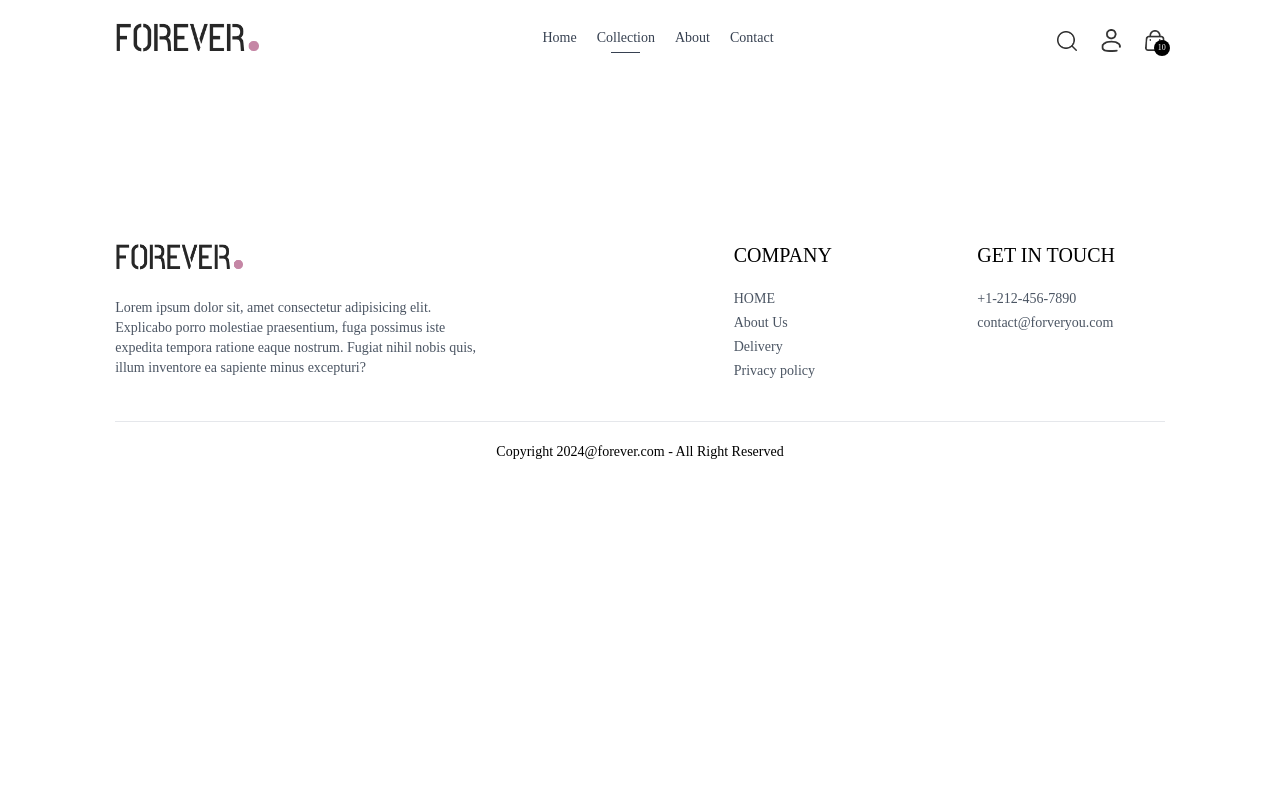
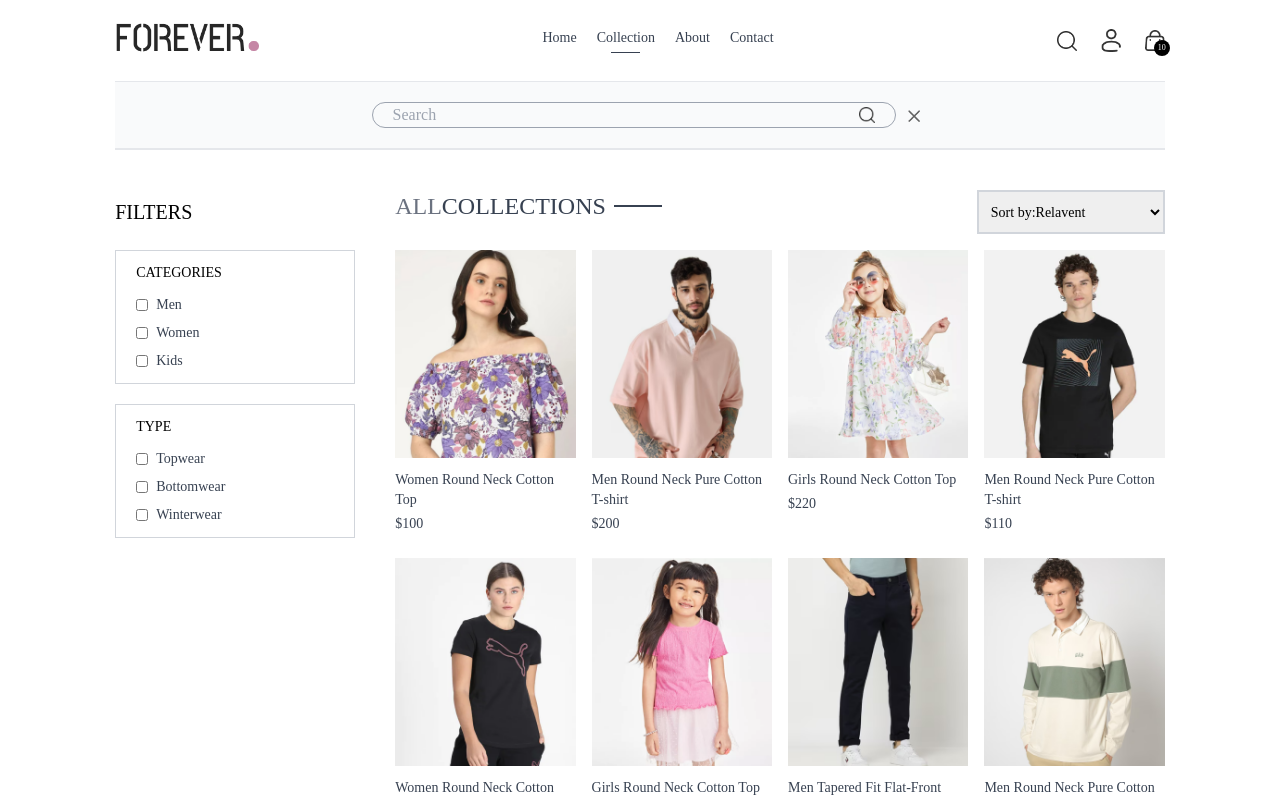
Before and after one commit to Huntercoding02/e-commerce, a React (Vite) app: page /collection in a window 1280 px wide. Both pictures are taken after a click on the picture 1066 px from the left and 40 px from the top of the page. Shown: the top 800 px of the page. Built offline with nearby package versions, Linux system fonts and the light colour scheme.

Commit message:
feat:collection

```diff
--- a/src/App.jsx
+++ b/src/App.jsx
@@ -11,14 +11,15 @@
 import Orders from './pages/Orders'
 import NavBar from './components/NavBar'
 import Footer from './components/Footer'
-import Collections from './pages/Collections'
+import SearchBar from './components/SearchBar'
 const App = () => {
   return (
     <div className=' px-4 sm:px-[5vw] md:px-[7vw] lg:px-[9vw]' >
       <NavBar/>
+      <SearchBar/>
     <Routes>
       <Route path='/' element={<Home/>}/>
-      <Route paht='/collection' element={<Collection/>} />
+      <Route path='/collection' element={<Collection/>} />
       <Route path='/about' element={<About/>} />
       <Route path='/contact' element={<Contact/>} />
       <Route path='/product/:productId' element={<Product/>}/>
--- a/src/components/NavBar.jsx
+++ b/src/components/NavBar.jsx
@@ -1,9 +1,14 @@
-import React, { useState } from "react";
+import React, { useContext, useState } from "react";
 import { assets } from "../assets/assets";
 import { NavLink } from "react-router-dom";
 import { Link } from "react-router-dom";
+import { ShopContext } from "../context/ShopCentext";
 const NavBar = () => {
   const [visible,setVisible] = useState(false)
+
+  const{setShowSearch} = useContext(ShopContext)
+
+
   return (
     <div className="flex items-center justify-between py-5 font-medium">
      <Link to="/">
@@ -32,7 +37,7 @@
         </NavLink>
       </ul>
       <div className="flex items-center gap-6">
-        <img src={assets.search_icon} className="w-5 cursor-pointer" alt="" />
+        <img onClick={()=>setShowSearch(true)} src={assets.search_icon} className="w-5 cursor-pointer" alt="" />
         <div className="group relative">
           <img
             className="w-5 cursor-pointer"
--- /dev/null
+++ b/src/components/SearchBar.jsx
@@ -0,0 +1,30 @@
+import React, { useContext, useEffect, useState } from 'react'
+import { ShopContext } from '../context/ShopCentext'
+import { assets } from '../assets/assets'
+import { useLocation } from 'react-router-dom'
+
+const SearchBar = () => {
+    const {search,setSearch,showSearch,setShowSearch} = useContext(ShopContext)
+    const location = useLocation()
+    const [visible,setVisible] = useState(false)
+  useEffect(()=>{
+   if(location.pathname.includes('collection') ){
+    setVisible(true)
+   }else{
+    setVisible(false)
+   }
+
+  },[location])
+
+    return showSearch && visible ? (
+    <div className='border-t border-b bg-gray-50 text-center'>
+      <div className='inline-flex items-center justify-center border border-gray-400 px-5 my-5 mx-3 rounded-full w-3/4 sm:w-1/2'>
+      <input value={search} onChange={(e)=>setSearch(e.target.value)} className='flex-1 outline-none bg-inherit' type="text" placeholder='Search' />
+        <img className='w-4' src={assets.search_icon} alt="" />
+        </div>
+        <img onClick={()=>setShowSearch(false)} className='inline w-3 cursor-pointer' src={assets.cross_icon} alt="" />
+        </div>
+  ): null
+}
+
+export default SearchBar
--- a/src/context/ShopCentext.jsx
+++ b/src/context/ShopCentext.jsx
@@ -1,4 +1,4 @@
-import { createContext } from "react";
+import { createContext, useState } from "react";
 import { products } from "../assets/assets";
 
 export const ShopContext = createContext()
@@ -7,11 +7,13 @@
 
     const currency ='$';
     const delivery_fee = 10;
-
+    const [search,setSearch] = useState('')
+    const [showSearch,setShowSearch] = useState(false)
 
 
     const value ={
-        products , currency , delivery_fee
+        products , currency , delivery_fee,search,
+        setSearch,showSearch,setShowSearch
     }
 
 
--- a/src/index.css
+++ b/src/index.css
@@ -16,6 +16,10 @@
     font-weight: 400;
     font-style: normal;
   }
+
+  ::-webkit-scrollbar{
+    display: none;
+  }
   @media(max-width:640px){
     a.active{
         background-color: black;
--- a/src/pages/Collection.jsx
+++ b/src/pages/Collection.jsx
@@ -1,8 +1,155 @@
-import React from 'react'
+import React, { useContext, useEffect, useState } from 'react'
+import { ShopContext } from '../context/ShopCentext'
+import { assets } from '../assets/assets'
+import Title from '../components/Title'
+import ProductItem from '../components/ProductItem'
 
 const Collection = () => {
+
+  const {products , search ,showSearch} = useContext(ShopContext)
+  const [showFilter,setShowFilter] = useState(false)
+  const [filterProducts,setFilterProducts] =useState([])
+  const [category,setCategory] = useState([])
+  const [subCategory,setSubCategory] = useState([])
+  const [sortType,setSortType] = useState('relavant')
+
+  const toggleCategory = (e)=>{
+
+    if(category.includes(e.target.value)){
+      setCategory(prev=>prev.filter(item => item !== e.target.value))
+    }else{
+      setCategory(prev =>[...prev,e.target.value])
+    }
+  }
+
+  const toggleSubCategory = (e)=>{
+    if(subCategory.includes(e.target.value)){
+      setSubCategory(prev=>prev.filter(item => item !== e.target.value))
+    }else{
+      setSubCategory(prev =>[...prev,e.target.value])
+    }
+  }
+  const applyFilter = ()=>{
+    let productsCopy = products.slice()
+
+    if(showSearch && search){
+      productsCopy = productsCopy.filter(item => item.name.toLowerCase().includes(search.toLowerCase()))
+    }
+    if(category.length>0){
+      productsCopy = productsCopy.filter(item => category.includes(item.category))
+    }
+
+    if(subCategory.length>0){
+      productsCopy = productsCopy.filter(item => subCategory.includes(item.subCategory))
+    }
+    setFilterProducts(productsCopy)
+  }
+
+  const sortProduct = ()=>{
+
+    let fpCopy = filterProducts.slice()
+    for(let i=0;i<fpCopy.length;i++){
+
+      let count = fpCopy[i]
+
+
+      console.log(count);
+
+    }
+
+
+    switch(sortType){
+      case 'low-high':
+        setFilterProducts(fpCopy.sort((a,b)=>(a.price - b.price)))
+        break;
+      case 'high-low':
+      setFilterProducts(fpCopy.sort((a,b)=>(b.price - a.price)))
+      break;
+
+      case 'a-z':
+        setFilterProducts(fpCopy.sort((a, b) => a.name.localeCompare(b.name)))
+        break
+
+        case 'z-a':
+          setFilterProducts(fpCopy.sort((a, b) => b.name.localeCompare(a.name)))
+          break
+
+      default:
+        applyFilter()
+        break
+    }
+  }
+  useEffect(()=>{
+    applyFilter()
+  },[category,subCategory,search,showSearch])
+
+  useEffect(()=>{
+    sortProduct()
+  },[sortType])
   return (
-    <div>Collecfgfgfgfgftion</div>
+    <div className='flex flex-col sm:flex-row gap-1 sm:gap-10 pt-10 border-t'>
+      {/* Filter Option */}
+      <div className='min-w-60'>
+        <p onClick={()=>setShowFilter(!showFilter)} className='my-2 text-xl flex items-center cursor-pointer gap-2'>FILTERS
+          <img className={`h-3 sm:hidden ${showFilter? 'rotate-90':''}`} src={assets.dropdown_icon} alt="" />
+        </p>
+      {/* Category filter */}
+      <div className={`border border-gray-300 pl-5 py-3 mt-6 ${showFilter ? '':'hidden'} sm:block`}>
+        <p className='mb-3 text-sm font-medium'>CATEGORIES</p>
+        <div className='flex flex-col gap-2 text-sm font-light text-gray-700'>
+            <p className='flex gap-2'>
+              <input className='w-3' type="checkbox" value={'Men'} onChange={toggleCategory} /> Men
+            </p>
+            <p className='flex gap-2'>
+              <input className='w-3' type="checkbox" value={'Women'}onChange={toggleCategory}/> Women
+            </p>
+            <p className='flex gap-2'>
+              <input className='w-3' type="checkbox" value={'Kids'}onChange={toggleCategory}/> Kids
+            </p>
+        </div>
+      </div>
+      {/* Sub Cart filter */}
+      <div className={`border border-gray-300 pl-5 py-3 my-5 ${showFilter ? '':'hidden'} sm:block`}>
+        <p className='mb-3 text-sm font-medium'>TYPE</p>
+        <div className='flex flex-col gap-2 text-sm font-light text-gray-700'>
+            <p className='flex gap-2'>
+              <input className='w-3' type="checkbox" value={'Topwear'} onChange={toggleSubCategory} /> Topwear
+            </p>
+            <p className='flex gap-2'>
+              <input className='w-3' type="checkbox" value={'Bottomwear'} onChange={toggleSubCategory}/> Bottomwear
+            </p>
+            <p className='flex gap-2'>
+              <input className='w-3' type="checkbox" value={'Winterwear'} onChange={toggleSubCategory}/> Winterwear
+            </p>
+        </div>
+      </div>
+      </div>
+
+      {/* Right side*/}
+      <div className='flex-1'>
+
+        <div className='flex justify-between text-base sm:text-2xl mb-4'>
+          <Title text1={'ALL'} text2={'COLLECTIONS'}/>
+          {/* product Sort */}
+          <select onClick={(e)=>setSortType(e.target.value)} className='border-2 border-gray-300 text-sm px-2'>
+            <option value="relavent">Sort by:Relavent</option>
+            <option value="low-high">Sort by:Low to High price</option>
+            <option value="high-low">Sort by:High to Low price</option>
+            <option value="a-z">Sort by:A to Z</option>
+            <option value="z-a">Sort by:Z to A</option>
+          </select>
+        </div>
+        {/* Map products */}
+        <div className='grid grid-cols-2 md:grid-cols-3 lg:grid-cols-4 gap-4 gap-y-6'>
+          {
+            filterProducts.map((item,index)=>(
+              <ProductItem key={index} name={item.name} id={item._id} price={item.price} image={item.image}/>
+            ))
+          }
+        </div>
+      </div>
+
+      </div>
   )
 }
 
--- a/src/pages/Collections.jsx
+++ /dev/null
@@ -1,9 +0,0 @@
-import React from 'react'
-
-const Collections = () => {
-  return (
-    <div>Collections</div>
-  )
-}
-
-export default Collections
--- a/src/pages/Product.jsx
+++ b/src/pages/Product.jsx
@@ -1,9 +1,79 @@
-import React from 'react'
+import React, { useContext, useEffect, useState } from 'react'
+import { useParams } from 'react-router-dom'
+import { ShopContext } from '../context/ShopCentext'
+import { assets } from '../assets/assets'
 
 const Product = () => {
-  return (
-    <div>Product</div>
-  )
+
+  const {productId} = useParams()
+  const {products,currency} = useContext(ShopContext)
+  const [productData,setProductData] = useState(false)
+  const [image,setImage] = useState('')
+  const [size,setSize] = useState('')
+
+  const fetchProductData = async ()=>{
+
+    products.map((item)=>{
+      if(item._id === productId){
+        setProductData(item)
+        setImage(item.image[0])
+        console.log(item);
+
+        return null
+      }
+    })
+  }
+
+
+  useEffect(()=>{
+    fetchProductData()
+  },[productId,products])
+
+  return productData ? (
+    <div className='border-t-2 pt-10 transition-opacity ease-in duration-500 opacity-100'>
+      {/*----------------- Product Data -------------------*/}
+      <div className='flex gap-12 sm:gap-12 flex-col sm:flex-row'>
+
+        {/* -----------Product Image ---------------- */}
+      {/* Product Image */}
+      <div className='flex-1 flex flex-col-reverse gap-3 sm:flex-row'>
+        <div className='flex sm:flex-col overflow-x-auto sm:overflow-y-scroll justify-between sm:justify-normal sm:w-[18.7%] w.full'>
+          {
+            productData.image.map((item,index)=>(
+              <img onClick={()=>setImage(item)} src={item} key={index} className='w-[24%] sm:w-full sm:mb-3 flex-shrink-0 cursor-pointer' alt="" />
+            ))
+          }
+        </div>
+        <div className='w-full sm:w-[80%]'>
+          <img  src={image} className='w-full h-auto' alt="" />
+
+        </div>
+      </div>
+      {/* --------------- Product Info ----------------*/}
+      <div className='flex-1'>
+        <h1 className='font-medium text-2xl mt-2'>{productData.name}</h1>
+        <div className='flex items-center gap-1 mt-2'>
+          <img src={assets.star_icon} alt="" className="w-3 5" />
+          <img src={assets.star_icon} alt="" className="w-3 5" />
+          <img src={assets.star_icon} alt="" className="w-3 5" />
+          <img src={assets.star_icon} alt="" className="w-3 5" />
+          <img src={assets.star_dull_icon} alt="" className="w-3 5" />
+          <p className='pl-2'>(122)</p>
+        </div>
+        <p className='mt-5 text-3xl font-medium'>{currency}{productData.price}</p>
+          <p className='mt-5 text-gray-500 md:w-4/5'>{productData.description}</p>
+          <div className='flex flex-col gap-4 my-8'>
+            <p>Select Size</p>
+            <div className='flex gap-2'>
+              {productData.sizes.map((item,index)=>(
+                <button onClick={()=>setSize(item)} className={`border py-2 px-4 bg-gray-100 ${item === size}`} key={index}>{item}</button>
+              ))}
+            </div>
+          </div>
+      </div>
+      </div>
+    </div>
+  ) : <div className='opacity-0'></div>
 }
 
 export default Product
```
